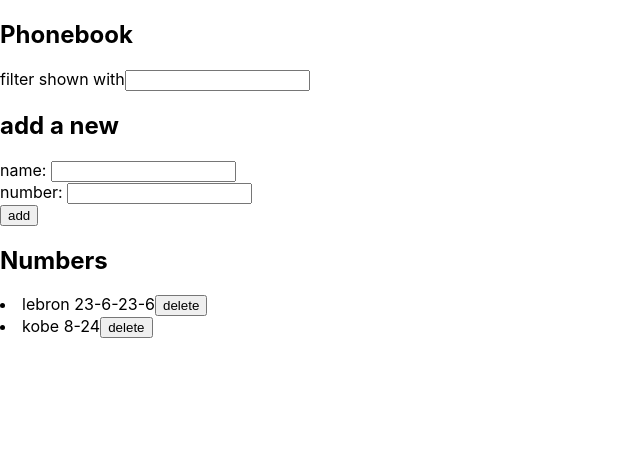
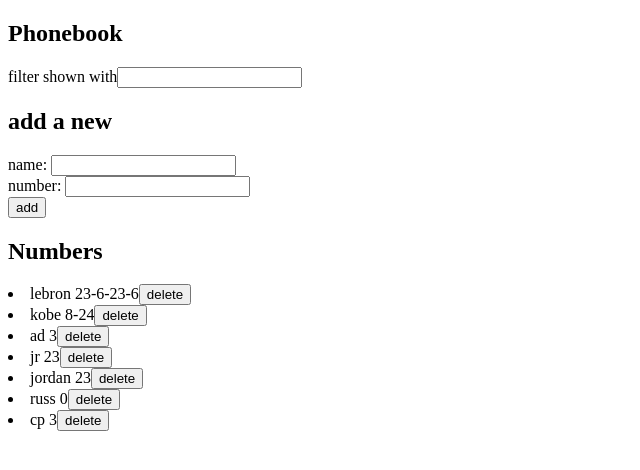
Before and after one commit to Shaky-Sahil/FSO22, a React (Create React App) app in the folder part2/phonebook/: page / in a window 1280 px wide. Shown: the top 470 px of the page, without its empty margins (0-640 px from the left). Built offline with nearby package versions, Linux system fonts and the light colour scheme; data requests are answered from the project's data file.

Commit message:
ex 2.16 done

```diff
--- a/part2/phonebook/db.json
+++ b/part2/phonebook/db.json
@@ -9,6 +9,31 @@
       "name": "kobe",
       "number": "8-24",
       "id": 7
+    },
+    {
+      "name": "ad",
+      "number": "3",
+      "id": 8
+    },
+    {
+      "name": "jr",
+      "number": "23",
+      "id": 9
+    },
+    {
+      "name": "jordan",
+      "number": "23",
+      "id": 10
+    },
+    {
+      "name": "russ",
+      "number": "0",
+      "id": 11
+    },
+    {
+      "name": "cp",
+      "number": "3",
+      "id": 12
     }
   ]
 }
--- a/part2/phonebook/src/App.js
+++ b/part2/phonebook/src/App.js
@@ -3,6 +3,7 @@ import Filter from './components/Filter'
 import PersonForm from './components/PersonForm'
 import Persons from './components/Persons'
 import noteService from './services/notes'
+import Notification from './components/Notification'
 
 const App = () => {
   const [persons, setPersons] = useState([])
@@ -10,6 +11,7 @@ const App = () => {
   const [newPhone, setNewPhone] = useState('')
   const [showAll, setShowAll] = useState(true)
   const [filter, setFilter] = useState('')
+  const [message,setMessage] = useState('')
   const personsToShow = showAll? persons : persons.filter(p => p.name.toLowerCase().includes(filter))
 
   useEffect(
@@ -25,15 +27,23 @@ const App = () => {
   const addPerson = (e) => {
     e.preventDefault()
     const newPerson = {name:newName,number:newPhone}
-    if(checkDuplicate){
+    if(isDuplicate(newName)){
       if(window.confirm(`${newName} is a already added to phonebook,replace old number with new number?`)){
         const valueToUpdate = persons.filter(p=>p.name===newPerson.name)
         const updateId = valueToUpdate[0].id
         noteService.updatePhone(updateId,newPerson)
+        setMessage(`updated phone of ${newName}`)
+        setTimeout(() => {
+        setMessage('')
+      }, 3000);
       }
     }
     else{
       noteService.create(newPerson).then(response=>setPersons(persons.concat(response)))
+      setMessage(`added ${newName} to phonebook`)
+      setTimeout(() => {
+        setMessage('')
+      }, 3000);
     }
 
     setNewName('')
@@ -44,8 +54,10 @@ const App = () => {
     setNewPhone(e.target.value)
   }
 
-  const checkDuplicate = (newName) => {
+  const isDuplicate = (newName) => {
     const duplicates = persons.filter(p=>p.name === newName)
+    console.log(duplicates)
+    console.log(persons)
     return duplicates.length===0? false : true
   }
   const createFilter = (e) => {
@@ -57,6 +69,10 @@ const App = () => {
   const deletePhone = (id,name) => {
     if(window.confirm(`delete ${name}?`)){
       noteService.deleteItem(id)
+      setMessage(`Deleted ${name} from phonebook`)
+        setTimeout(() => {
+        setMessage('')
+      }, 3000);
     }
 
   }
@@ -64,7 +80,7 @@ const App = () => {
 
   return (
     <div>
-
+     <Notification message={message} />
       <h2>Phonebook</h2>
       <Filter handler={createFilter}/>
       <h2>add a new</h2>
@@ -74,7 +90,6 @@ const App = () => {
       newPhone={newPhone} updatePhone={updatePhone}
       addPerson={addPerson}
       />
-
       <h2>Numbers</h2>
       <Persons personsToShow={personsToShow} deletePhone={deletePhone}/>
     </div>
--- /dev/null
+++ b/part2/phonebook/src/components/Notification.js
@@ -0,0 +1,13 @@
+const Notification = ({message}) => {
+    if(message===''){
+        return null
+    }
+
+    return (
+        <div className="msg">
+        the message is : {message}
+        </div>
+    )
+}
+
+export default Notification
--- a/part2/phonebook/src/index.css
+++ b/part2/phonebook/src/index.css
@@ -1,13 +1,9 @@
-body {
-  margin: 0;
-  font-family: -apple-system, BlinkMacSystemFont, 'Segoe UI', 'Roboto', 'Oxygen',
-    'Ubuntu', 'Cantarell', 'Fira Sans', 'Droid Sans', 'Helvetica Neue',
-    sans-serif;
-  -webkit-font-smoothing: antialiased;
-  -moz-osx-font-smoothing: grayscale;
+.msg{
+  color:black;
+  border-radius: 10px;
+  border: 1.5px;
+  border-color: black;
+  border-style: groove;
+  background-color: lightgreen;
+  padding: 10px;
 }
-
-code {
-  font-family: source-code-pro, Menlo, Monaco, Consolas, 'Courier New',
-    monospace;
-}
```
